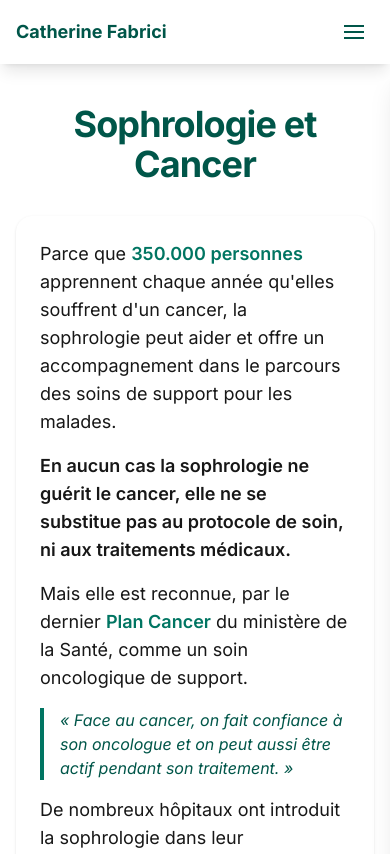
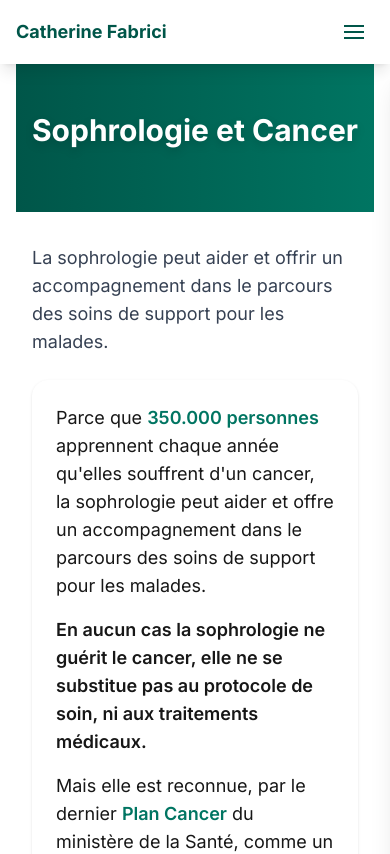
Before and after one commit to sophrologue/nextjs, a Next.js app: page /sophrologie/et-cancer in a window 390 px wide. Shown: the top 854 px of the page. Built offline with nearby package versions, Linux system fonts and the light colour scheme.

Commit message:
refactor: contact make more mobile friendly and sophrology page layout consitantcy fixed

```diff
--- a/src/app/sophrologie/enfant-et-adolescent/page.tsx
+++ b/src/app/sophrologie/enfant-et-adolescent/page.tsx
@@ -2,7 +2,7 @@ import React from 'react';
 
 const EnfantEtAdolescentPage = () => {
   return (
-    <div className="min-h-screen pt-16 px-4 bg-white">
+    <div className="min-h-screen pt-16 px-4 ">
       <div className="bg-gradient-to-r from-[#005649] to-[#007562] py-12">
         <h1 className="text-3xl md:text-4xl font-bold text-white mb-4 drop-shadow-lg text-center">
           L&apos;enfant et l&apos;adolescent
--- a/src/app/sophrologie/et-cancer/page.tsx
+++ b/src/app/sophrologie/et-cancer/page.tsx
@@ -2,11 +2,16 @@ import React from 'react';
 
 const SophrologieEtCancerPage = () => {
   return (
-    <div className="min-h-screen pt-16 px-4 bg-white">
-      <div className="max-w-4xl mx-auto py-10">
-        <h1 className="text-4xl font-bold mb-8 text-center text-[#005649] tracking-tight">
+    <div className="min-h-screen pt-16 px-4 ">
+      <div className="bg-gradient-to-r from-[#005649] to-[#007562] py-12">
+        <h1 className="text-3xl md:text-4xl font-bold text-white mb-4 drop-shadow-lg text-center">
           Sophrologie et Cancer
         </h1>
+      </div>
+      <div className="max-w-3xl mx-auto px-4 py-8">
+        <p className="text-lg text-gray-700 mb-6">
+          La sophrologie peut aider et offrir un accompagnement dans le parcours des soins de support pour les malades.
+        </p>
         <div className="space-y-8">
           {/* Introduction */}
           <div className="bg-white rounded-2xl shadow p-6">
--- a/src/app/sophrologie/et-douleur/page.tsx
+++ b/src/app/sophrologie/et-douleur/page.tsx
@@ -2,19 +2,16 @@ import React from 'react';
 
 const SophrologieEtDouleurPage = () => {
   return (
-    <div className="min-h-screen pt-16 px-4 bg-white">
-      <div className="max-w-4xl mx-auto py-10">
+    <div className="min-h-screen pt-16 px-4 ">
       <div className="bg-gradient-to-r from-[#005649] to-[#007562] py-12">
         <h1 className="text-3xl md:text-4xl font-bold text-white mb-4 drop-shadow-lg text-center">
           Sophrologie et douleur
         </h1>
-
       </div>
       <div className="max-w-3xl mx-auto px-4 py-8">
         <p className="text-lg text-gray-700 mb-6">
           La sophrologie aide à mieux vivre avec la douleur chronique et à retrouver de l&apos;autonomie au quotidien.
         </p>
-        </div>
         <div className="space-y-8">
           {/* Context */}
           <div className="bg-white rounded-2xl shadow p-6">
--- a/src/app/sophrologie/hypnose-humaniste/page.tsx
+++ b/src/app/sophrologie/hypnose-humaniste/page.tsx
@@ -19,7 +19,7 @@ const themes = [
 
 const HypnoseHumanistePage = () => {
   return (
-    <div className="min-h-screen pt-16 px-4 bg-white">
+    <div className="min-h-screen pt-16 px-4 ">
       <div className="bg-gradient-to-r from-[#005649] to-[#007562] py-12">
         <h1 className="text-3xl md:text-4xl font-bold text-white mb-4 drop-shadow-lg text-center">
           Hypnose Humaniste
--- a/src/app/sophrologie/page.tsx
+++ b/src/app/sophrologie/page.tsx
@@ -1,7 +1,7 @@
 import React from 'react';
 
 const faussesIdees = [
-  "Ce n&rsquo;est pas de la psychologie.",
+  "Ce              Qu&rsquo;est-ce que la sophrologie ?</h2>quo;est pas de la psychologie.",
   "Ce n&rsquo;est pas de l&rsquo;hypnose.",
   "Elle n&rsquo;est pas réservée uniquement aux personnes malades.",
 ];
--- a/src/app/sophrologie/stress-au-travail/page.tsx
+++ b/src/app/sophrologie/stress-au-travail/page.tsx
@@ -2,7 +2,7 @@ import React from 'react';
 
 const StressAuTravailPage = () => {
   return (
-    <div className="min-h-screen pt-16 px-4">
+    <div className="min-h-screen pt-16 px-4 ">
       <div className="bg-gradient-to-r from-[#005649] to-[#007562] py-12">
         <h1 className="text-3xl md:text-4xl font-bold text-white mb-4 drop-shadow-lg text-center">
           Stress au travail
```
Lines whose indentation alone changed are shown as unchanged.
